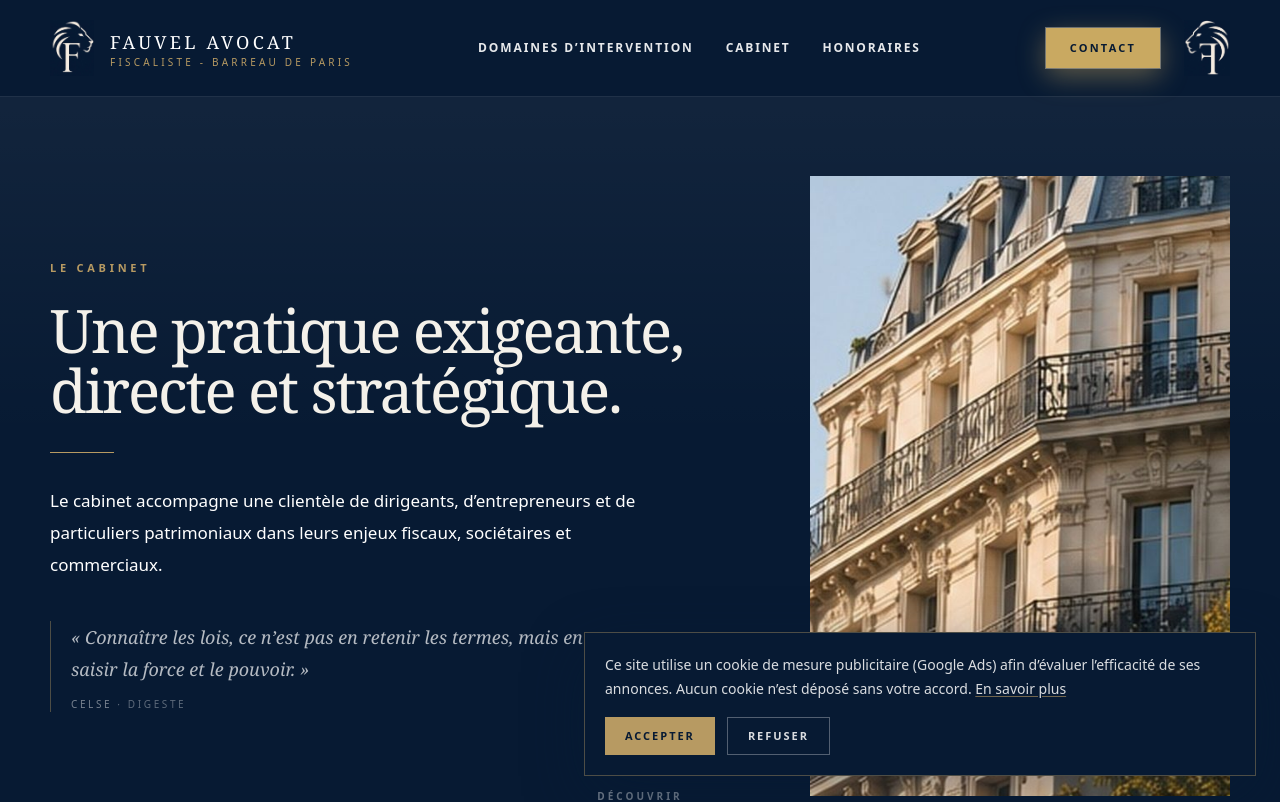
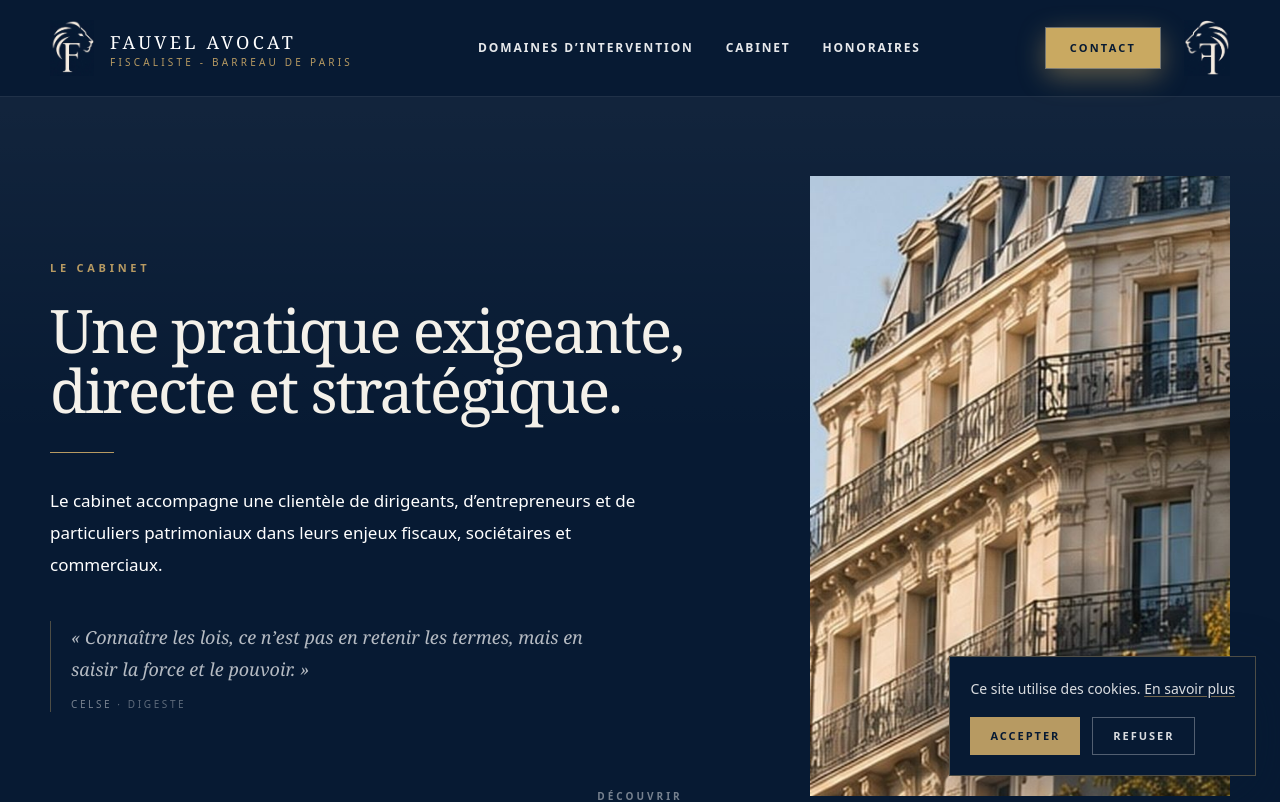
Before and after one commit to tomfauvel6-wq/Fauvel-Avocat, a Next.js app: page /cabinet in a window 1280 px wide. Shown: the top 802 px of the page. Built offline with nearby package versions, Linux system fonts and the light colour scheme.

Commit message:
V72 : bandeau cookies simplifié

```diff
--- a/components/CookieBanner.tsx
+++ b/components/CookieBanner.tsx
@@ -45,10 +45,10 @@ export default function CookieBanner() {
     <div
       role="dialog"
       aria-label="Gestion des cookies"
-      className="fixed inset-x-4 bottom-4 z-50 mx-auto max-w-2xl border border-gold/40 bg-navy p-5 text-white shadow-[0_20px_60px_rgba(7,26,51,0.45)] md:inset-x-auto md:right-6 md:bottom-6"
+      className="fixed inset-x-4 bottom-4 z-50 mx-auto max-w-md border border-gold/40 bg-navy p-5 text-white shadow-[0_20px_60px_rgba(7,26,51,0.45)] md:inset-x-auto md:right-6 md:bottom-6"
     >
       <p className="text-[14px] leading-6 text-white/85">
-        Ce site utilise un cookie de mesure publicitaire (Google Ads) afin d’évaluer l’efficacité de ses annonces. Aucun cookie n’est déposé sans votre accord.{" "}
+        Ce site utilise des cookies.{" "}
         <Link href="/politique-confidentialite" className="underline decoration-gold/60 underline-offset-2 hover:text-gold">En savoir plus</Link>
       </p>
       <div className="mt-4 flex flex-wrap gap-3">
```
Also changed, not shown: CHANGELOG-V71.txt (deleted), CHANGELOG-V72.txt (added).
